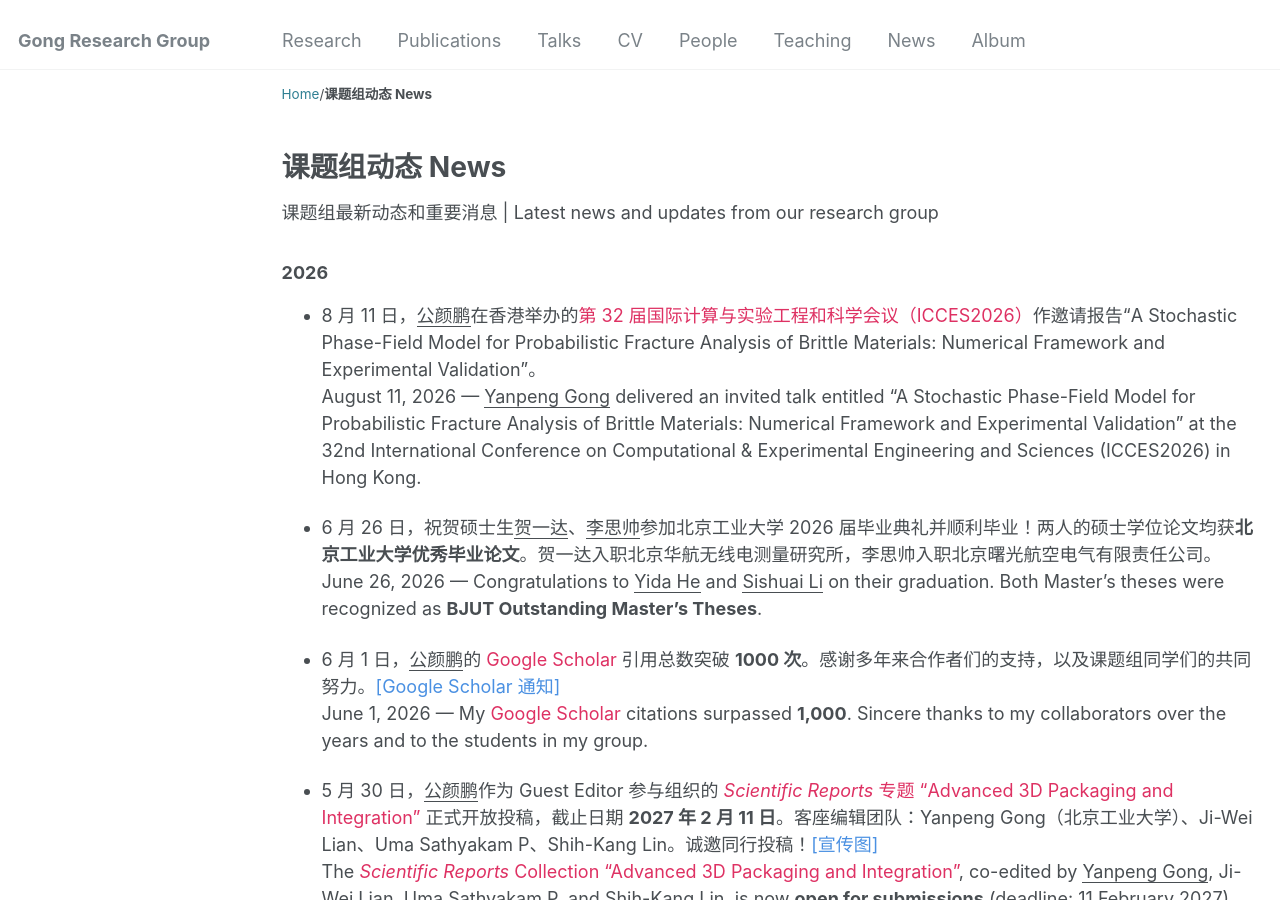
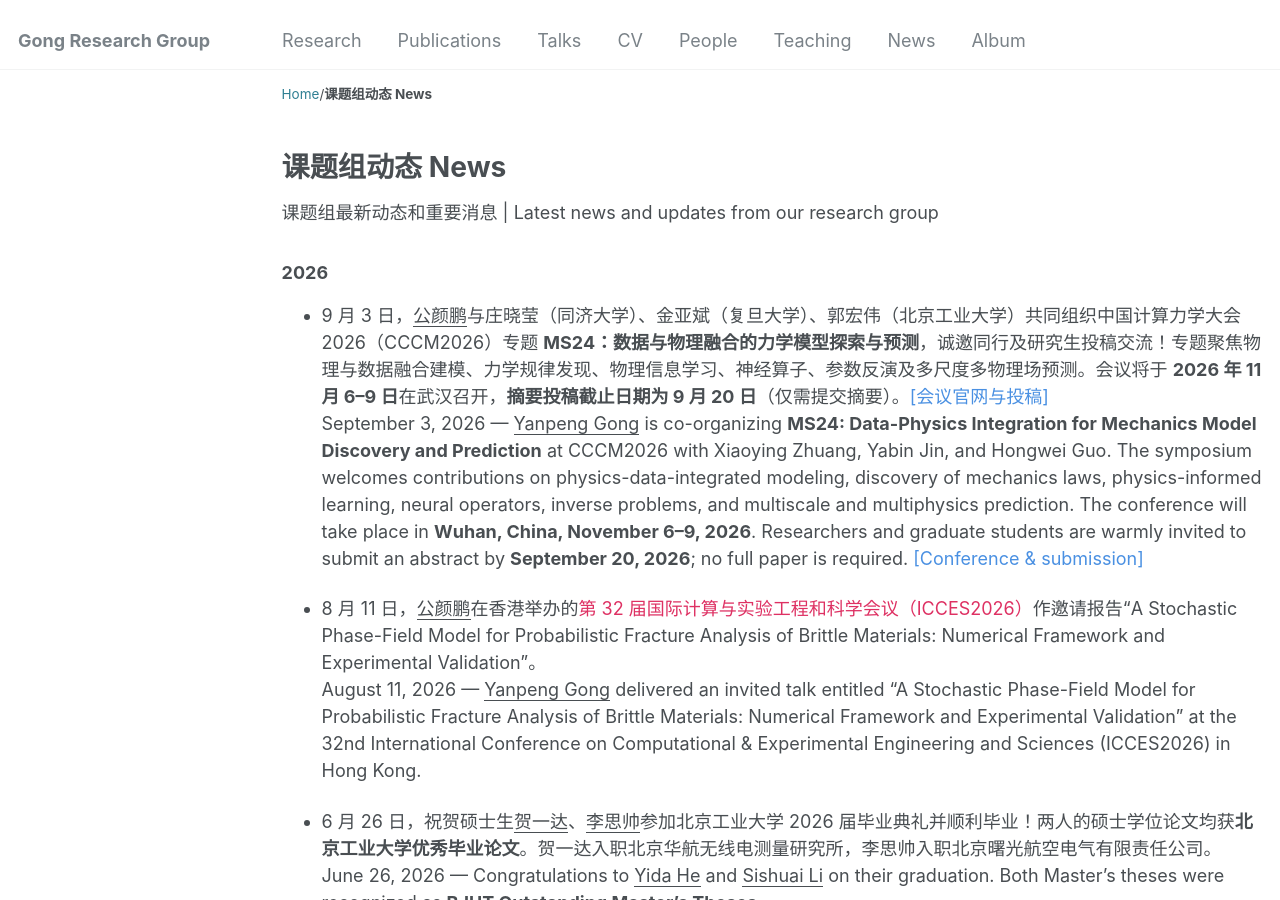
Before and after one commit to yanpeng-gong/yanpeng-gong.github.io, a Jekyll site: the page built from _news/news.md, in a window 1280 px wide and 900 px high. Built offline with Jekyll 4.4.1, drawn with Linux system fonts in a browser that asks for light colours; comment, search, counter and statistics services are not loaded.

Commit message:
news: announce CCCM2026 MS24 call for abstracts

```diff
--- a/_news/news.md
+++ b/_news/news.md
@@ -10,6 +10,9 @@
 <p>课题组最新动态和重要消息 | Latest news and updates from our research group</p>
 
 <h3>2026</h3>
+
+- 9 月 3 日，<u>公颜鹏</u>与庄晓莹（同济大学）、金亚斌（复旦大学）、郭宏伟（北京工业大学）共同组织中国计算力学大会2026（CCCM2026）专题 <strong>MS24：数据与物理融合的力学模型探索与预测</strong>，诚邀同行及研究生投稿交流！专题聚焦物理与数据融合建模、力学规律发现、物理信息学习、神经算子、参数反演及多尺度多物理场预测。会议将于 <strong>2026 年 11 月 6–9 日</strong>在武汉召开，<strong>摘要投稿截止日期为 9 月 20 日</strong>（仅需提交摘要）。<a href="https://meeting.cstam.org.cn/?mid=141&amp;sid=561" style="text-decoration:none;color:#4A90E2;">[会议官网与投稿]</a><br>
+  September 3, 2026 — <u>Yanpeng Gong</u> is co-organizing <strong>MS24: Data-Physics Integration for Mechanics Model Discovery and Prediction</strong> at CCCM2026 with Xiaoying Zhuang, Yabin Jin, and Hongwei Guo. The symposium welcomes contributions on physics-data-integrated modeling, discovery of mechanics laws, physics-informed learning, neural operators, inverse problems, and multiscale and multiphysics prediction. The conference will take place in <strong>Wuhan, China, November 6–9, 2026</strong>. Researchers and graduate students are warmly invited to submit an abstract by <strong>September 20, 2026</strong>; no full paper is required. <a href="https://meeting.cstam.org.cn/?mid=141&amp;sid=561" style="text-decoration:none;color:#4A90E2;">[Conference &amp; submission]</a><br>
 
 - 8 月 11 日，<u>公颜鹏</u>在香港举办的<a href="https://www.iccesconf.org/" style="text-decoration:none;color:#DE3163;">第 32 届国际计算与实验工程和科学会议（ICCES2026）</a>作邀请报告“A Stochastic Phase-Field Model for Probabilistic Fracture Analysis of Brittle Materials: Numerical Framework and Experimental Validation”。<br>
   August 11, 2026 — <u>Yanpeng Gong</u> delivered an invited talk entitled “A Stochastic Phase-Field Model for Probabilistic Fracture Analysis of Brittle Materials: Numerical Framework and Experimental Validation” at the 32nd International Conference on Computational &amp; Experimental Engineering and Sciences (ICCES2026) in Hong Kong.<br>
```
